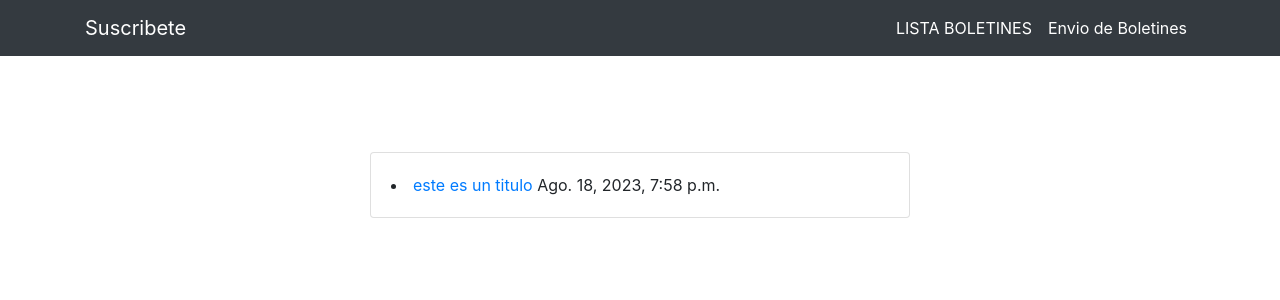
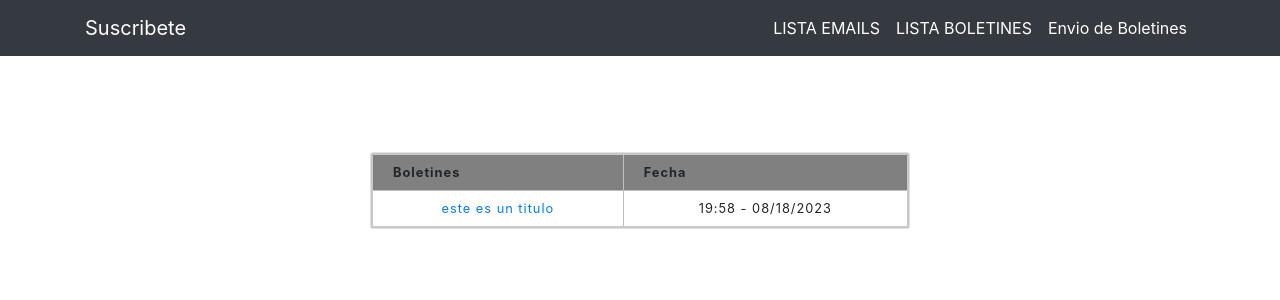
Before and after one commit to escobardie/Django-Newsletter, a Django app: page /listing_letter/ in a window 1280 px wide. Shown: the top 300 px of the page. Run offline with Django 3.2, Linux system fonts and the light colour scheme; data comes from the database, SQL or seed files in the repository; some libraries are stand-ins or nearby versions.

Commit message:
pulido
pulido

```diff
--- a/letter/urls.py
+++ b/letter/urls.py
@@ -11,4 +11,5 @@ urlpatterns = [
     # path('reenvio_boletin/<int:id>/',views.NewslatterUpdateView.as_view(), name='reenvio_boletin'),
     path('reenvio_boletin/<int:id>/',views.NewslatterUpdateView.as_view(), name='reenvio_boletin'),
 
+    path('listing_emails/', views.ListEmailsView.as_view(), name='lista_emails'),
 ]
--- a/letter/views.py
+++ b/letter/views.py
@@ -122,3 +122,11 @@ class NewslatterUpdateView(UpdateView):
         # messages.success(request, 'El mensaje ha sido enviado a la lista de correo') # completar luego, aqui debe de generar un msj al eterminar de enviar.
         # Genera la URL para la vista 'articulo' usando el slug actualizado del artículo
         return reverse('detail_boletin', kwargs={'id': boletin.id})
+
+################# PAGE LISTING EMAILS #################
+class ListEmailsView(ListView):
+    model: Subscribers
+    template_name = 'letter/listing_emails.html' # HTML DONDE SE VERA LA LISTA DE EMALIS
+    context_object_name = 'lista_emails' # VARIABLE PARA LA LISTA DE EMAILS
+    # paginate_by = 3
+    queryset = Subscribers.objects.all() # OBTENEMOS TODOS LOS EMAILS
--- a/templates/letter/listing_letter.html
+++ b/templates/letter/listing_letter.html
@@ -7,14 +7,29 @@
     <div class="row mt-5 pt-5">
         <div class="col-md-6 offset-md-3">
             <div class="card">
+                <table>
+                    <tr>
+                        <th style="background-color: grey">Boletines</th>
+                        <th style="background-color: grey">Fecha</th>
+                    </tr>
+                    {% for boletin in lista_boletines %}
+                        <tr>
+                            <td>
+                                <a href={% url 'detail_boletin' id=boletin.id %}>{{ boletin.title }}</a>
+                            </td>
+                            <td>{{ boletin.creacion|time:"H:i" }} - {{ boletin.creacion|date:"SHORT_DATE_FORMAT" }} </td>
+                        </tr>
+                    {% endfor %}
+                </table>
+            <!---
                 <div class="card-body">
                     {% for boletin in lista_boletines %}
                         <li>
                             <a href={% url 'detail_boletin' id=boletin.id %}>{{ boletin.title }}</a> {{ boletin.creacion}}
                         </li>
-
                     {% endfor %}
                 </div>
+            -->
             </div>
         </div>
     </div>
--- a/templates/partials/base.html
+++ b/templates/partials/base.html
@@ -16,6 +16,33 @@
         integrity="sha384-B0vP5xmATw1+K9KRQjQERJvTumQW0nPEzvF6L/Z6nronJ3oUOFUFpCjEUQouq2+l" crossorigin="anonymous">
 
     <title>{% block title %}{% endblock %}</title>
+
+
+    <style>
+        html {
+          font-family: sans-serif;
+        }
+
+        table {
+          border-collapse: collapse;
+          border: 2px solid rgb(200,200,200);
+          letter-spacing: 1px;
+          font-size: 0.8rem;
+        }
+
+        td, th {
+          border: 1px solid rgb(190,190,190);
+          padding: 10px 20px;
+        }
+
+        td {
+          text-align: center;
+        }
+
+        caption {
+          padding: 10px;
+        }
+        </style>
 </head>
 
 <body>
--- a/templates/partials/nav.html
+++ b/templates/partials/nav.html
@@ -9,6 +9,9 @@
         <div class="collapse navbar-collapse" id="navbarSupportedContent">
             <ul class="navbar-nav ml-auto">
                 <li class="nav-item active">
+                    <a class="nav-link" href="{% url 'lista_emails' %}">LISTA EMAILS<span class="sr-only">(current)</span></a>
+                </li>
+                <li class="nav-item active">
                     <a class="nav-link" href="{% url 'lista_boletin' %}">LISTA BOLETINES<span class="sr-only">(current)</span></a>
                 </li>
                 <li class="nav-item active">
```
Also changed, not shown: templates/letter/listing_emails.html (added, +50 -0 lines), README.md.
